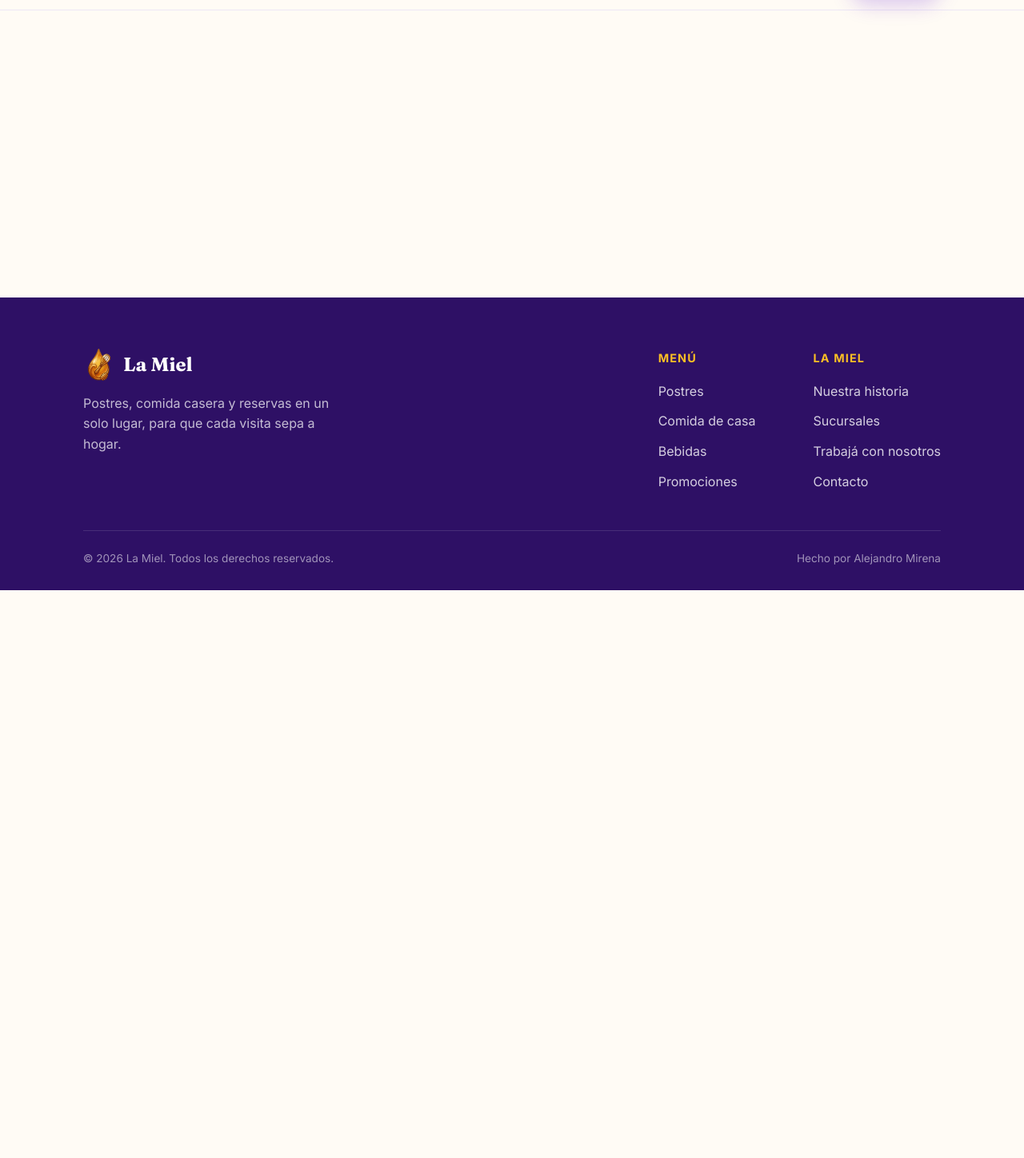
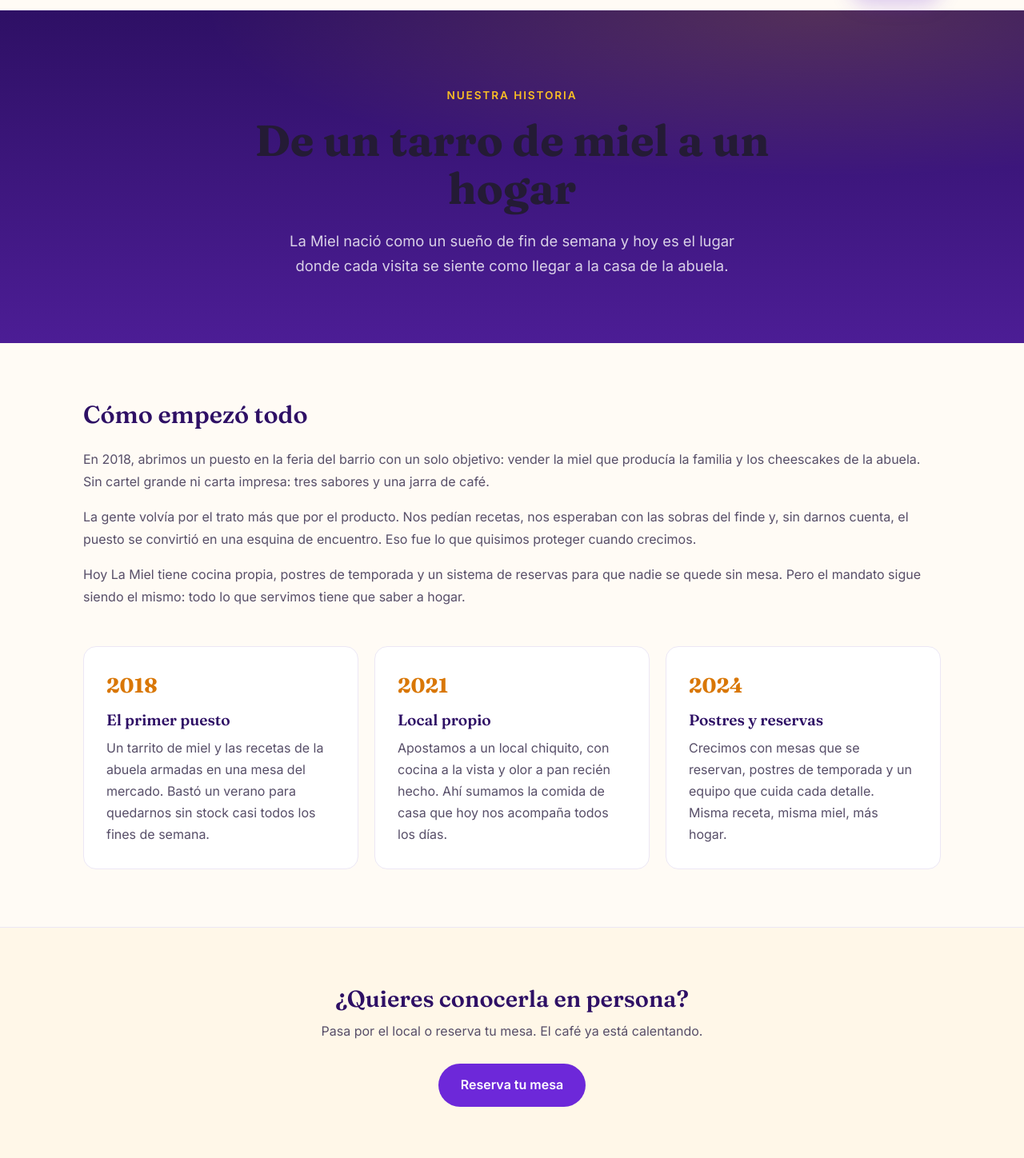
Before and after one commit to Alejandro-Mirena/La-Miel, a React (Vite) app in the folder frontend/: page /historia in a window 1280 px wide. Shown: the part 62-1510 px from the top of the page at 80% size. Before the commit the page ends 800 px from the top, so only its background shows below. Built offline with nearby package versions, Linux system fonts and the light colour scheme.

Commit message:
feat: pagina de Nuestra Historia con enrutado react-router

```diff
--- a/frontend/src/App.jsx
+++ b/frontend/src/App.jsx
@@ -1,12 +1,19 @@
+import { Routes, Route } from 'react-router-dom'
 import Header from './components/Header/Header'
 import Footer from './components/Footer/Footer'
+import Historia from './pages/Historia/Historia'
 import styles from './App.module.css'
 
 function App() {
   return (
     <>
       <Header />
-      <main className={styles.content} />
+      <main className={styles.content}>
+        <Routes>
+          <Route path="/" element={null} />
+          <Route path="/historia" element={<Historia />} />
+        </Routes>
+      </main>
       <Footer />
     </>
   )
--- a/frontend/src/components/Footer/Footer.jsx
+++ b/frontend/src/components/Footer/Footer.jsx
@@ -1,3 +1,4 @@
+import { Link } from 'react-router-dom'
 import styles from './Footer.module.css'
 
 const year = new Date().getFullYear()
@@ -5,11 +6,21 @@ const year = new Date().getFullYear()
 const columns = [
   {
     title: 'Menú',
-    links: ['Postres', 'Comida de casa', 'Bebidas', 'Promociones'],
+    links: [
+      { label: 'Postres', href: '#menu' },
+      { label: 'Comida de casa', href: '#menu' },
+      { label: 'Bebidas', href: '#menu' },
+      { label: 'Promociones', href: '#menu' },
+    ],
   },
   {
     title: 'La Miel',
-    links: ['Nuestra historia', 'Sucursales', 'Trabajá con nosotros', 'Contacto'],
+    links: [
+      { label: 'Nuestra historia', to: '/historia' },
+      { label: 'Sucursales', href: '#menu' },
+      { label: 'Trabajá con nosotros', href: '#menu' },
+      { label: 'Contacto', href: '#contacto' },
+    ],
   },
 ]
 
@@ -37,10 +48,16 @@ function Footer() {
                 <h4 className={styles.colTitle}>{column.title}</h4>
                 <ul className={styles.list}>
                   {column.links.map((link) => (
-                    <li key={link}>
-                      <a className={styles.link} href="#menu">
-                        {link}
-                      </a>
+                    <li key={link.label}>
+                      {link.to ? (
+                        <Link className={styles.link} to={link.to}>
+                          {link.label}
+                        </Link>
+                      ) : (
+                        <a className={styles.link} href={link.href}>
+                          {link.label}
+                        </a>
+                      )}
                     </li>
                   ))}
                 </ul>
--- a/frontend/src/main.jsx
+++ b/frontend/src/main.jsx
@@ -1,11 +1,14 @@
 import { StrictMode } from 'react'
 import { createRoot } from 'react-dom/client'
+import { BrowserRouter } from 'react-router-dom'
 import './styles/theme.css'
 import './index.css'
 import App from './App.jsx'
 
 createRoot(document.getElementById('root')).render(
   <StrictMode>
-    <App />
+    <BrowserRouter>
+      <App />
+    </BrowserRouter>
   </StrictMode>,
 )
--- /dev/null
+++ b/frontend/src/pages/Historia/Historia.jsx
@@ -0,0 +1,77 @@
+import { Link } from 'react-router-dom'
+import styles from './Historia.module.css'
+
+const milestones = [
+  {
+    year: '2018',
+    title: 'El primer puesto',
+    text: 'Un tarrito de miel y las recetas de la abuela armadas en una mesa del mercado. Bastó un verano para quedarnos sin stock casi todos los fines de semana.',
+  },
+  {
+    year: '2021',
+    title: 'Local propio',
+    text: 'Apostamos a un local chiquito, con cocina a la vista y olor a pan recién hecho. Ahí sumamos la comida de casa que hoy nos acompaña todos los días.',
+  },
+  {
+    year: '2024',
+    title: 'Postres y reservas',
+    text: 'Crecimos con mesas que se reservan, postres de temporada y un equipo que cuida cada detalle. Misma receta, misma miel, más hogar.',
+  },
+]
+
+function Historia() {
+  return (
+    <div className={styles.page}>
+      <section className={styles.hero}>
+        <p className={styles.eyebrow}>Nuestra historia</p>
+        <h1 className={styles.title}>De un tarro de miel a un hogar</h1>
+        <p className={styles.lead}>
+          La Miel nació como un sueño de fin de semana y hoy es el lugar donde
+          cada visita se siente como llegar a la casa de la abuela.
+        </p>
+      </section>
+
+      <section className={styles.body}>
+        <h2 className={styles.bodyTitle}>Cómo empezó todo</h2>
+        <p className={styles.paragraph}>
+          En 2018, abrimos un puesto en la feria del barrio con un solo objetivo:
+          vender la miel que producía la familia y los cheescakes de la abuela.
+          Sin cartel grande ni carta impresa: tres sabores y una jarra de café.
+        </p>
+        <p className={styles.paragraph}>
+          La gente volvía por el trato más que por el producto. Nos pedían
+          recetas, nos esperaban con las sobras del finde y, sin darnos cuenta,
+          el puesto se convirtió en una esquina de encuentro. Eso fue lo que
+          quisimos proteger cuando crecimos.
+        </p>
+        <p className={styles.paragraph}>
+          Hoy La Miel tiene cocina propia, postres de temporada y un sistema de
+          reservas para que nadie se quede sin mesa. Pero el mandato sigue siendo
+          el mismo: todo lo que servimos tiene que saber a hogar.
+        </p>
+      </section>
+
+      <section className={styles.timeline}>
+        {milestones.map((milestone) => (
+          <article key={milestone.year} className={styles.card}>
+            <span className={styles.year}>{milestone.year}</span>
+            <h3 className={styles.cardTitle}>{milestone.title}</h3>
+            <p className={styles.cardText}>{milestone.text}</p>
+          </article>
+        ))}
+      </section>
+
+      <section className={styles.cta}>
+        <h2 className={styles.ctaTitle}>¿Quieres conocerla en persona?</h2>
+        <p className={styles.ctaText}>
+          Pasa por el local o reserva tu mesa. El café ya está calentando.
+        </p>
+        <Link className={styles.ctaBtn} to="/#reserva">
+          Reserva tu mesa
+        </Link>
+      </section>
+    </div>
+  )
+}
+
+export default Historia
--- /dev/null
+++ b/frontend/src/pages/Historia/Historia.module.css
@@ -0,0 +1,142 @@
+.page {
+  min-height: 100%;
+}
+
+.hero {
+  background:
+    radial-gradient(120% 100% at 80% 0%, rgba(251, 191, 36, 0.18) 0%, transparent 50%),
+    linear-gradient(180deg, var(--color-primary-950) 0%, var(--color-primary-900) 100%);
+  color: var(--color-white);
+  padding: 96px 24px 80px;
+  text-align: center;
+}
+
+.eyebrow {
+  margin: 0 0 16px;
+  font-size: 0.85rem;
+  font-weight: 600;
+  letter-spacing: 0.14em;
+  text-transform: uppercase;
+  color: var(--color-honey-400);
+}
+
+.title {
+  max-width: 720px;
+  margin: 0 auto;
+  font-family: var(--font-display);
+  font-weight: 700;
+  font-size: clamp(2.2rem, 5vw, 3.4rem);
+  line-height: 1.1;
+}
+
+.lead {
+  max-width: 560px;
+  margin: 20px auto 0;
+  font-size: 1.15rem;
+  line-height: 1.7;
+  color: rgba(255, 255, 255, 0.8);
+}
+
+.body {
+  max-width: var(--container);
+  margin: 0 auto;
+  padding: 72px 24px 48px;
+}
+
+.bodyTitle {
+  margin: 0 0 24px;
+  font-family: var(--font-display);
+  font-size: 1.9rem;
+  color: var(--text-heading);
+}
+
+.paragraph {
+  margin: 0 0 16px;
+  line-height: 1.75;
+  color: var(--text-body);
+}
+
+.paragraph:last-child {
+  margin-bottom: 0;
+}
+
+.timeline {
+  max-width: var(--container);
+  margin: 0 auto;
+  padding: 0 24px 72px;
+  display: grid;
+  grid-template-columns: repeat(3, 1fr);
+  gap: 20px;
+}
+
+.card {
+  background: var(--color-surface);
+  border: 1px solid var(--color-border);
+  border-radius: var(--radius-lg);
+  padding: 28px;
+}
+
+.year {
+  display: inline-block;
+  margin-bottom: 12px;
+  font-family: var(--font-display);
+  font-size: 1.6rem;
+  font-weight: 700;
+  color: var(--color-honey-600);
+}
+
+.cardTitle {
+  margin: 0 0 10px;
+  font-family: var(--font-display);
+  font-size: 1.2rem;
+  color: var(--text-heading);
+}
+
+.cardText {
+  margin: 0;
+  line-height: 1.7;
+  color: var(--text-body);
+}
+
+.cta {
+  background: var(--color-cream-100);
+  border-top: 1px solid var(--color-border);
+  padding: 72px 24px;
+  text-align: center;
+}
+
+.ctaTitle {
+  margin: 0 0 12px;
+  font-family: var(--font-display);
+  font-size: 1.8rem;
+  color: var(--text-heading);
+}
+
+.ctaText {
+  margin: 0 0 28px;
+  color: var(--text-body);
+}
+
+.ctaBtn {
+  display: inline-block;
+  padding: 14px 28px;
+  border-radius: var(--radius-pill);
+  background: var(--color-primary);
+  color: var(--color-white);
+  font-weight: 600;
+  transition: background 0.2s ease;
+}
+
+.ctaBtn:hover {
+  background: var(--color-primary-hover);
+}
+
+@media (max-width: 820px) {
+  .hero {
+    padding: 72px 20px 64px;
+  }
+
+  .timeline {
+    grid-template-columns: 1fr;
+  }
+}
```
